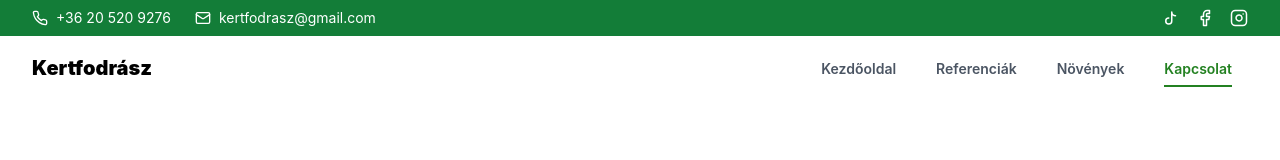
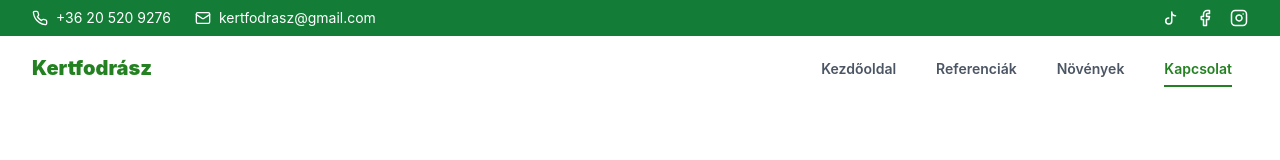
Before and after one commit to VeloDevs/Kertfodrasz, a SvelteKit app: page /contact in a window 1280 px wide. Shown: the top 160 px of the page. Built offline with nearby package versions, Linux system fonts and the light colour scheme; no server answers.

Commit message:
Contactform api key in .env, minor changes in navbar.

```diff
--- a/src/app.css
+++ b/src/app.css
@@ -2,43 +2,12 @@
 @plugin '@tailwindcss/forms';
 
 @theme {
-	--color-primary: ##238121;
-	--color-background-light: #fff;
-	/* --color-background-dark: #101822; */
-	--color-surface-dark: #1a232e;
-	--color-accent: #eef5ff;
-
+	--color-primary: #238121;
 	--font-sans: 'Inter', ui-sans-serif, system-ui, sans-serif;
-
 	--radius-default: 0.25rem;
 	--radius-lg: 0.5rem;
 	--radius-xl: 0.75rem;
 	--radius-full: 9999px;
-}
-
-/* @font-face {
-	font-family: 'Inter';
-	src: url('/fonts/InterVariable.woff2') format('woff2');
-	font-weight: 100 900;
-	font-style: normal;
-} */
-
-@layer utilities {
-	@keyframes soft-glow {
-		0% {
-			box-shadow: 0 0 0 0 rgba(19, 109, 236, 0.4);
-		}
-		70% {
-			box-shadow: 0 0 0 15px rgba(19, 109, 236, 0);
-		}
-		100% {
-			box-shadow: 0 0 0 0 rgba(19, 109, 236, 0);
-		}
-	}
-
-	.animate-glow {
-		animation: soft-glow 3s infinite;
-	}
 }
 
 :global(html),
--- a/src/lib/components/NavBar.svelte
+++ b/src/lib/components/NavBar.svelte
@@ -141,7 +141,7 @@
 				<a
 					href="/references"
 					class="nav-link"
-					class:active={page.url.pathname.includes('portfolio')}
+					class:active={page.url.pathname.includes('references')}
 				>
 					Referenciák
 					<span class="underline-animation"></span>
--- a/src/routes/contact/+page.svelte
+++ b/src/routes/contact/+page.svelte
@@ -1,5 +1,5 @@
 <script>
-	// import { PUBLIC_SITE_KEY, PUBLIC_SITE_URL } from '$env/static/public';
+	import { PUBLIC_SITE_KEY, PUBLIC_SITE_URL } from '$env/static/public';
 	let name = '';
 	let email = '';
 	let message = '';
@@ -20,12 +20,12 @@
 		};
 
 		try {
-			const response = await fetch('http://127.0.0.1:8000/api/contact', {
+			const response = await fetch(PUBLIC_SITE_URL, {
 				method: 'POST',
 				headers: {
 					'Content-Type': 'application/json',
 					Accept: 'application/json',
-					'X-Site-Key': 'velo_0f3hmHCfCHo8RcubKkvqc0niEdz3BlVC'
+					'X-Site-Key': PUBLIC_SITE_KEY
 				},
 				body: JSON.stringify(formData)
 			});
```
Also changed, not shown: 1 other file (tests, documents, lock files or other folders).
